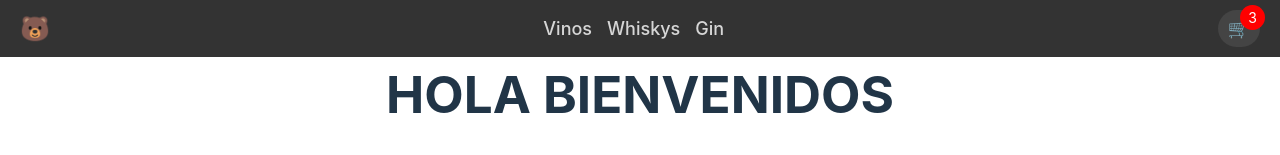
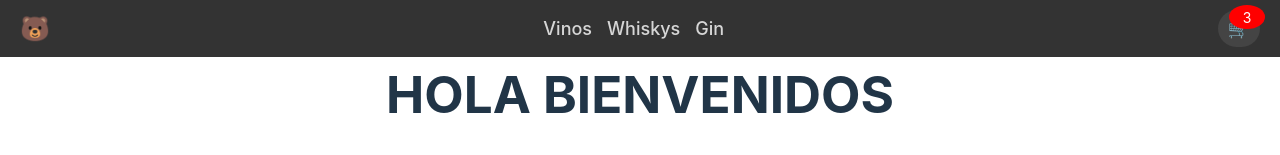
Before and after one commit to Ariel-Andres-Navarro/Proyecto-Tienda-en-React, a React (Vite) app: page / in a window 1280 px wide. Shown: the top 155 px of the page. Built offline with nearby package versions, Linux system fonts and the light colour scheme.

Commit message:
stilos del cartwidget

```diff
--- a/src/components/CartWidget/CartWidget.css
+++ b/src/components/CartWidget/CartWidget.css
@@ -1,3 +1,5 @@
+/* CartWidget.css */
+
 .cart-icon {
   display: flex;
   align-items: center;
@@ -10,12 +12,23 @@
   position: relative;
 }
 
+.cart-icon img {
+  width: 24px;
+  height: 24px;
+  margin-right: 8px; /* Space between the cart icon and the number */
+}
+
 .cart-icon span {
   background-color: #f00;
   color: white;
   border-radius: 50%;
   padding: 2px 8px;
   font-size: 14px;
+  display: flex;
+  align-items: center;
+  justify-content: center;
+  height: 20px; /* Height of the badge */
+  min-width: 20px; /* Ensures the badge has a minimum width */
   position: absolute;
   top: -5px;
   right: -5px;
@@ -24,9 +37,3 @@
 .cart-icon:hover {
   background-color: #555;
 }
-
-.cart-icon img {
-  width: 24px;
-  height: 24px;
-  margin-right: 5px;
-}
```
